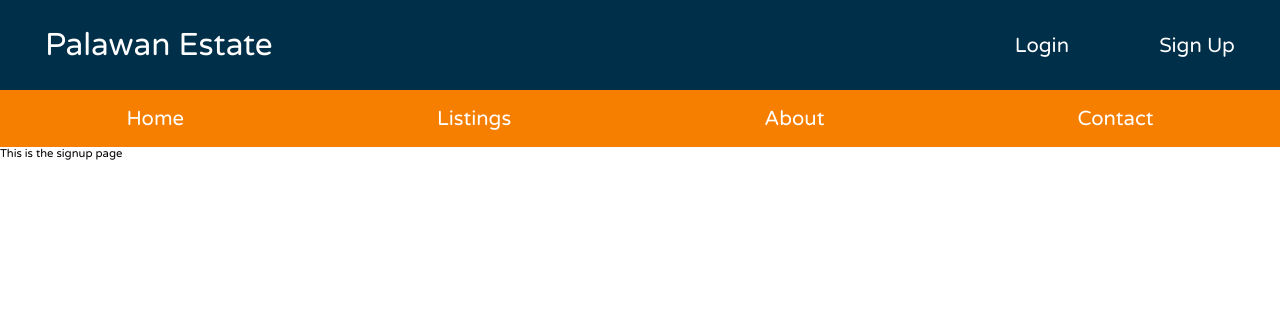
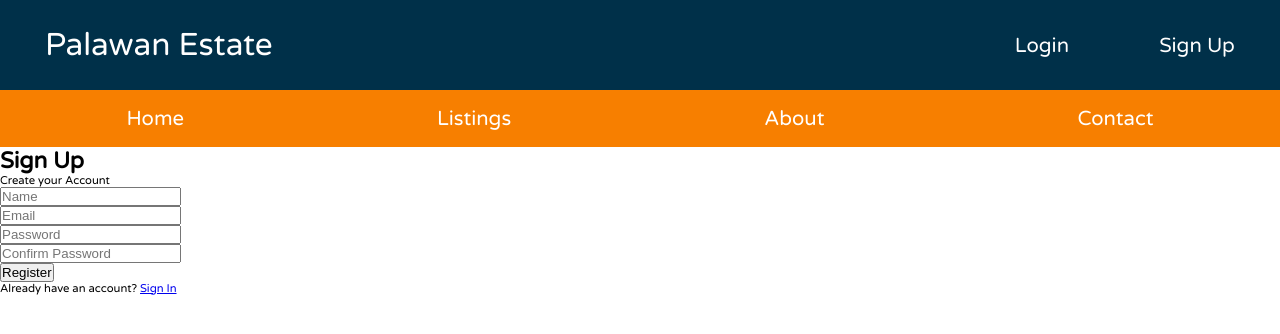
Before and after one commit to RichardRosario/palawan-estate, a React (Create React App) app in the folder frontend/: page /signup in a window 1280 px wide. Shown: the top 334 px of the page. Built offline with nearby package versions, Linux system fonts and the light colour scheme.

Commit message:
added signup logic incomplete

```diff
--- a/frontend/src/containers/SignIn.js
+++ b/frontend/src/containers/SignIn.js
@@ -21,7 +21,7 @@
     const onSubmit = (e) => {
         e.preventDefault()
 
-        login(...formData)
+        login({email, password})
     }
 
     if (isAuthenticated)
@@ -37,24 +37,32 @@
             </Helmet>
             <h1 className="auth__title">Sign In</h1>
             <p className="auth_lead">Sign in with your account</p>
-            <form className="auth__form" onSubmit={e => onSubmit(e)}>
-                <div className="auth__form__group">
+              <form className='auth__form' onSubmit={e => onSubmit(e)}>
+                <div className='auth__form__group'>
                     <input
-                        type="email"
-                        placeholder="email"
+                        className='auth__form__input'
+                        type='email'
+                        placeholder='Email'
+                        autoComplete="off"
+                        name='email'
                         value={email}
-                        className="auth__form__input"
-                        onChange={e=>onChange(e)} />
+                        onChange={e => onChange(e)}
+                        required
+                    />
                 </div>
-                <div className="auth__form__group">
+                <div className='auth__form__group'>
                     <input
-                        type="password"
-                        placeholder="password"
+                        className='auth__form__input'
+                        type='password'
+                        placeholder='Password'
+                        autoComplete="off"
+                        name='password'
                         value={password}
-                        className="auth__form__input"
-                        onChange={e=>onChange(e)} />
+                        onChange={e => onChange(e)}
+                        minLength='6'
+                    />
                 </div>
-                <button className="auth_form_button">Sign in</button>
+                <button className='auth__form__button'>Login</button>
             </form>
             <p className="auth_authtext">
                 Don't have an account? <Link to="/signup" className="auth__authtext_link">Sign Up</Link>
@@ -66,7 +74,7 @@
 
 SignIn.propTypes = {
     login: PropTypes.func.isRequired,
-    isAuthenticated: PropTypes.bool.isRequired
+    isAuthenticated: PropTypes.bool
 }
 
 const mapStateToProps = state => ({
--- a/frontend/src/containers/SignUp.js
+++ b/frontend/src/containers/SignUp.js
@@ -1,11 +1,106 @@
-import React, {useState} from 'react'
+import React, { useState } from 'react';
+import { connect } from 'react-redux';
+import { Link, Redirect } from 'react-router-dom';
+import { Helmet } from 'react-helmet';
+import { setAlert } from '../actions/alert';
+import { signup } from '../actions/auth';
+import PropTypes from 'prop-types';
 
-const signUp = () => {
+const SignUp = ({ setAlert, signup, isAuthenticated }) => {
+    const [formData, setFormData] = useState({
+        name: '',
+        email: '',
+        password: '',
+        password2: ''
+    });
+
+    const { name, email, password, password2 } = formData;
+
+    const onChange = e => setFormData({ ...formData, [e.target.name]: e.target.value });
+
+    const onSubmit = e => {
+        e.preventDefault();
+
+        if (password !== password2)
+            setAlert('Passwords do not match', 'error');
+        else
+            signup({ name, email, password, password2 });
+    };
+
+    if (isAuthenticated)
+        return <Redirect to='/' />;
+
     return (
-        <div className="signup-container">
-            This is the signup page
+        <div className='auth'>
+            <Helmet>
+                <title>Realest Estate - Sign Up</title>
+                <meta
+                    name='description'
+                    content='sign up page'
+                />
+            </Helmet>
+            <h1 className='auth__title'>Sign Up</h1>
+            <p className='auth__lead'>Create your Account</p>
+            <form className='auth__form' onSubmit={e => onSubmit(e)}>
+                <div className='auth__form__group'>
+                    <input
+                        className='auth__form__input'
+                        type='text'
+                        placeholder='Name'
+                        autoComplete="off"
+                        name='name'
+                        value={name}
+                        onChange={e => onChange(e)}
+                        required
+                    />
+                </div>
+                <div className='auth__form__group'>
+                    <input
+                        className='auth__form__input'
+                        type='email'
+                        placeholder='Email'
+                        autoComplete="off"
+                        name='email'
+                        value={email}
+                        onChange={e => onChange(e)}
+                        required
+                    />
+                </div>
+                <div className='auth__form__group'>
+                    <input
+                        className='auth__form__input'
+                        type='password'
+                        placeholder='Password'
+                        autoComplete="off"
+                        name='password'
+                        value={password}
+                        onChange={e => onChange(e)}
+                        minLength='6'
+                    />
+                </div>
+                <div className='auth__form__group'>
+                    <input
+                        className='auth__form__input'
+                        type='password'
+                        placeholder='Confirm Password'
+                        autoComplete="off"
+                        name='password2'
+                        value={password2}
+                        onChange={e => onChange(e)}
+                        minLength='6'
+                    />
+                </div>
+                <button className='auth__form__button'>Register</button>
+            </form>
+            <p className='auth__authtext'>
+                Already have an account? <Link className='auth__authtext__link' to='/login'>Sign In</Link>
+            </p>
         </div>
-    )
-}
+    );
 
-export default signUp
+};
+
+
+
+
+export default connect()(SignUp);
```
